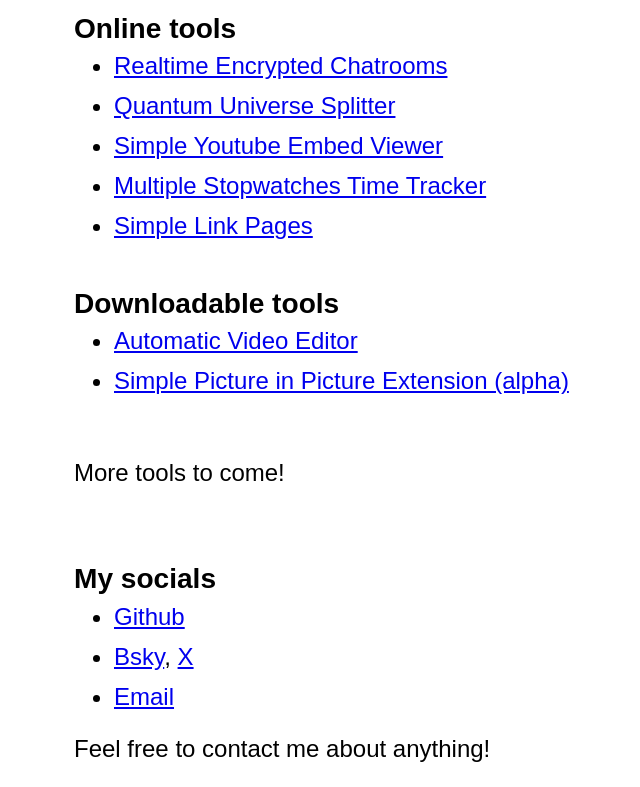
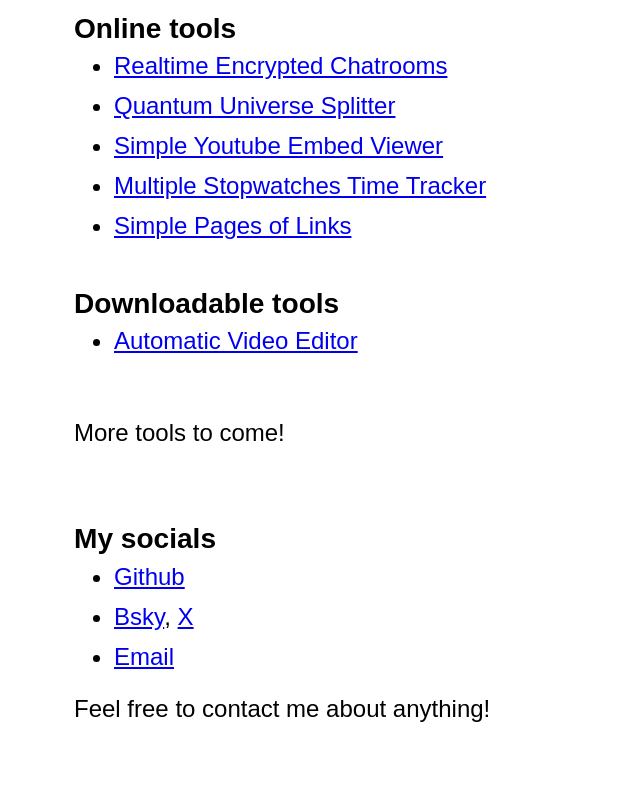
Before and after one commit to tomernahum/ttools.io, an Astro site: page / in a window 1280 px wide. Shown: the part 111-898 px from the top of the page, without its empty margins (134-774 px from the left). After the commit the page ends 858 px from the top, so only its background shows below. Built offline with nearby package versions, Linux system fonts and the light colour scheme; Astro itself is replaced by a stand-in of ours.

Commit message:
remove pip extension

```diff
--- a/src/pages/index.astro
+++ b/src/pages/index.astro
@@ -87,8 +87,8 @@
         </li>
         <li>
             <a
-                href="https://simple-link-pages.ttools.io"
-                data-umami-event="go to simple link pages">Simple Link Pages</a
+                href="https://links.ttools.io"
+                data-umami-event="go to simple link pages">Simple Pages of Links</a
             >
         </li>
     </ul>
@@ -102,14 +102,14 @@
                 >Automatic Video Editor</a
             >
         </li>
-        <li>
+        <!-- <li>
             <a
                 href="https://chromewebstore.google.com/detail/simple-pip/ihbijcjpnlaeolnegpkaimbdbkickpen"
                 data-umami-event="go to simple-pip-extension"
             >
                 Simple Picture in Picture Extension (alpha)
             </a>
-        </li>
+        </li> -->
     </ul>
     <br />
     <p>More tools to come!</p>
```
